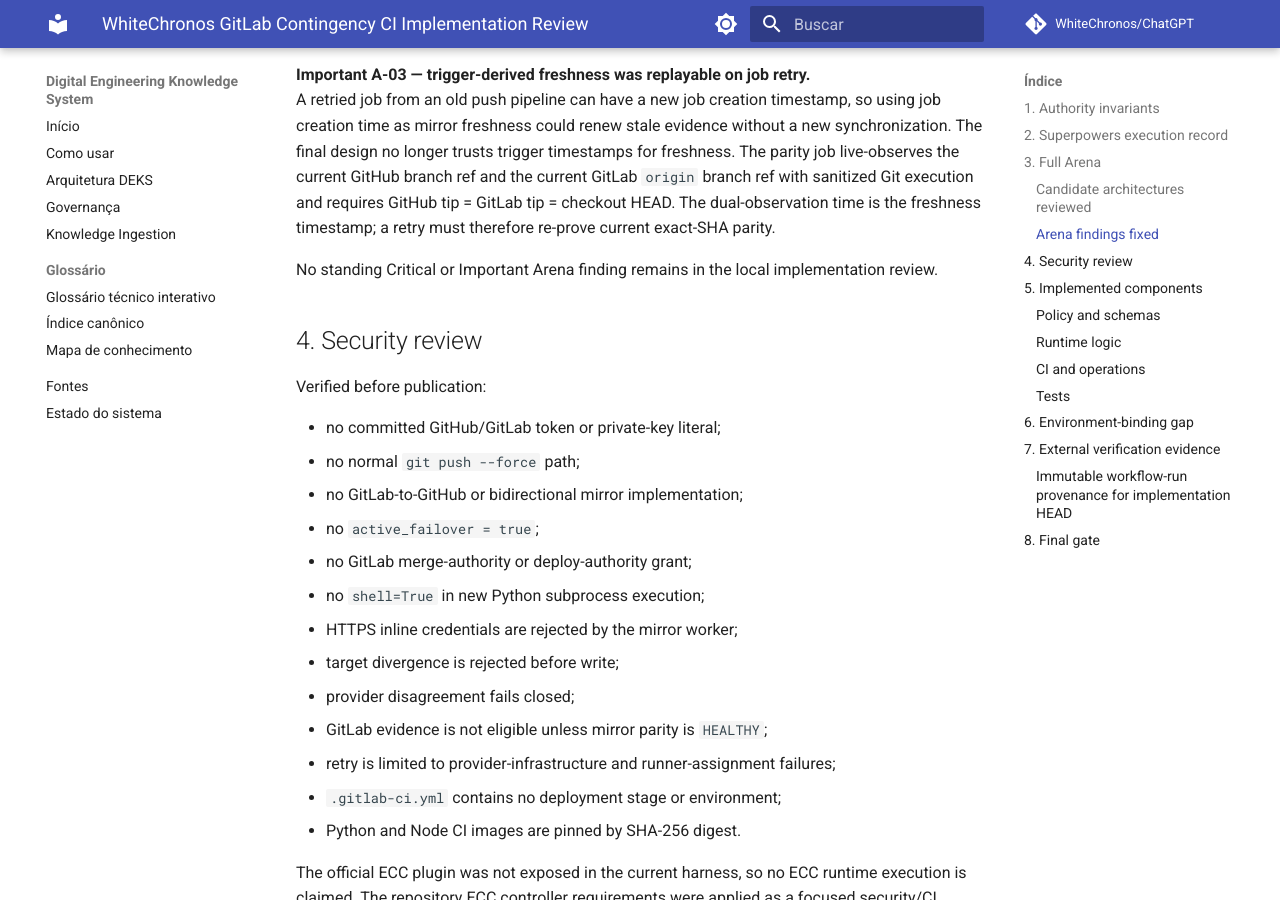
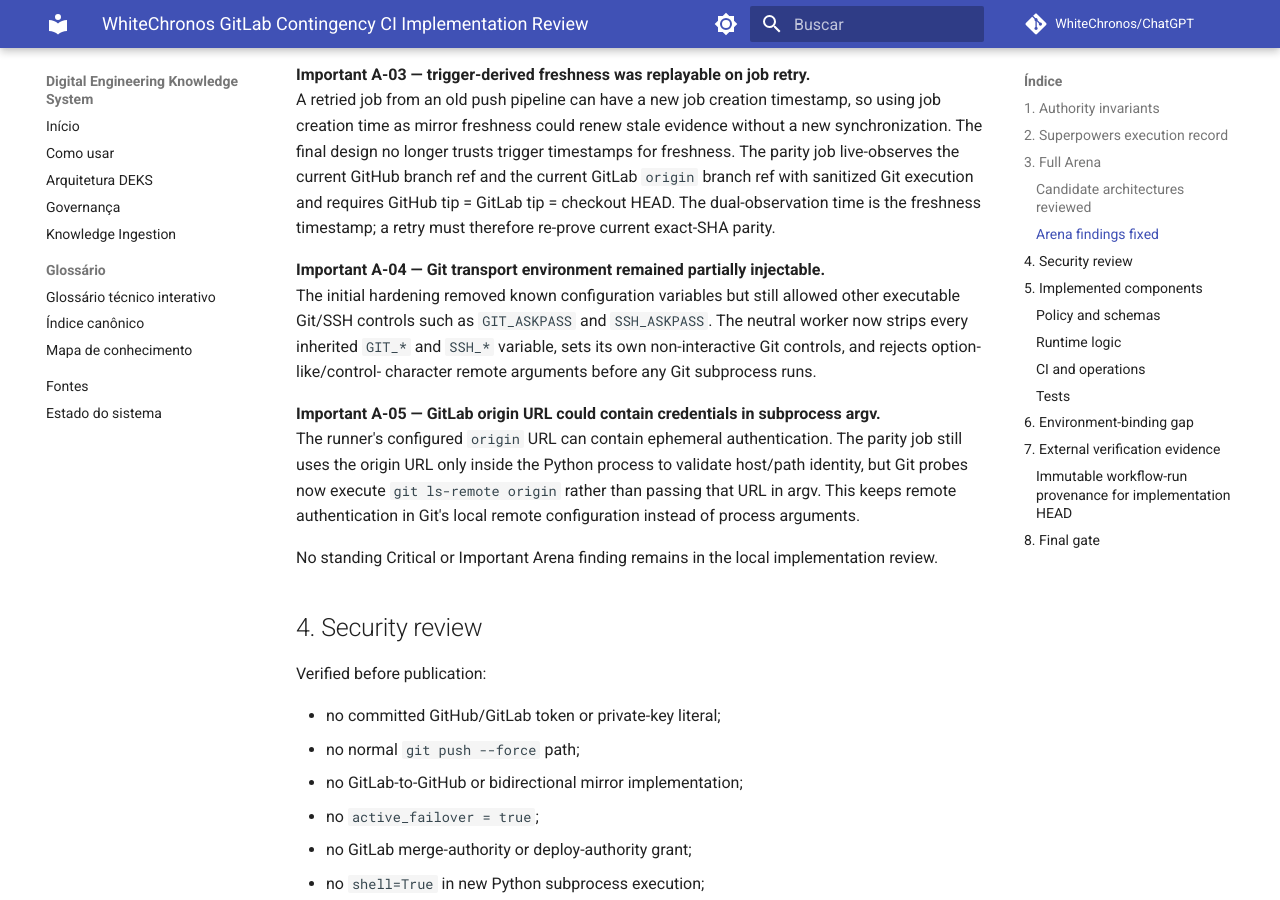
Before and after one commit to WhiteChronos/ChatGPT, an MkDocs documentation site: the page built from docs/superpowers/reviews/2026-10-05-whitechronos-gitlab-contingency-ci-review.md, in a window 1280 px wide and 900 px high, scrolled down 2339 px. Built offline with MkDocs 1.6.1 and Material for MkDocs 9.7.7, drawn with Linux system fonts in a browser that asks for light colours; comment, search, counter and statistics services are not loaded.

Commit message:
fix: harden Git transport execution boundary

```diff
--- a/.gitlab-ci.yml
+++ b/.gitlab-ci.yml
@@ -107,7 +107,7 @@
       )
       full_ref = f"refs/heads/{trusted_ref}"
       gitlab_probe = subprocess.run(
-          ["git", "ls-remote", "--exit-code", origin_url, full_ref],
+          ["git", "ls-remote", "--exit-code", "origin", full_ref],
           check=False,
           text=True,
           capture_output=True,
--- a/docs/superpowers/reviews/2026-10-05-whitechronos-gitlab-contingency-ci-review.md
+++ b/docs/superpowers/reviews/2026-10-05-whitechronos-gitlab-contingency-ci-review.md
@@ -102,6 +102,20 @@
 current GitLab `origin` branch ref with sanitized Git execution and requires
 GitHub tip = GitLab tip = checkout HEAD. The dual-observation time is the
 freshness timestamp; a retry must therefore re-prove current exact-SHA parity.
+
+**Important A-04 — Git transport environment remained partially injectable.**
+The initial hardening removed known configuration variables but still allowed
+other executable Git/SSH controls such as `GIT_ASKPASS` and `SSH_ASKPASS`.
+The neutral worker now strips every inherited `GIT_*` and `SSH_*` variable,
+sets its own non-interactive Git controls, and rejects option-like/control-
+character remote arguments before any Git subprocess runs.
+
+**Important A-05 — GitLab origin URL could contain credentials in subprocess argv.**
+The runner's configured `origin` URL can contain ephemeral authentication.
+The parity job still uses the origin URL only inside the Python process to
+validate host/path identity, but Git probes now execute `git ls-remote origin`
+rather than passing that URL in argv. This keeps remote authentication in Git's
+local remote configuration instead of process arguments.
 
 No standing Critical or Important Arena finding remains in the local
 implementation review.
```
Also changed, not shown: docs/runbooks/gitlab-contingency-ci.md (+9 -1 lines), 1 other file.
